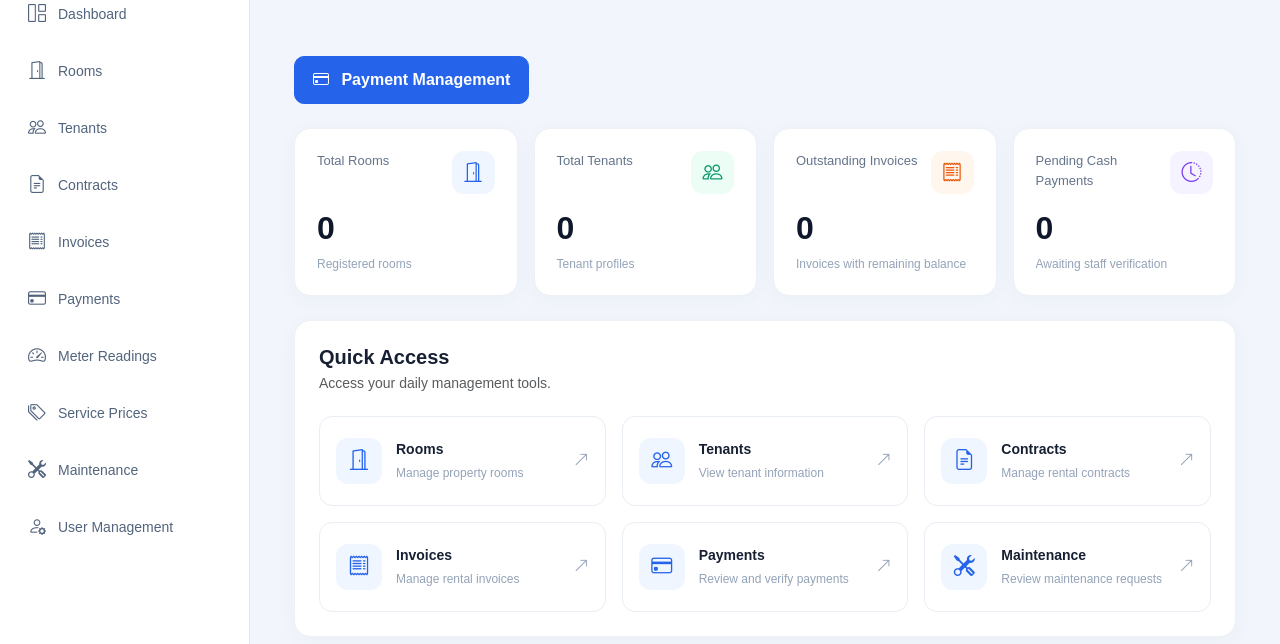
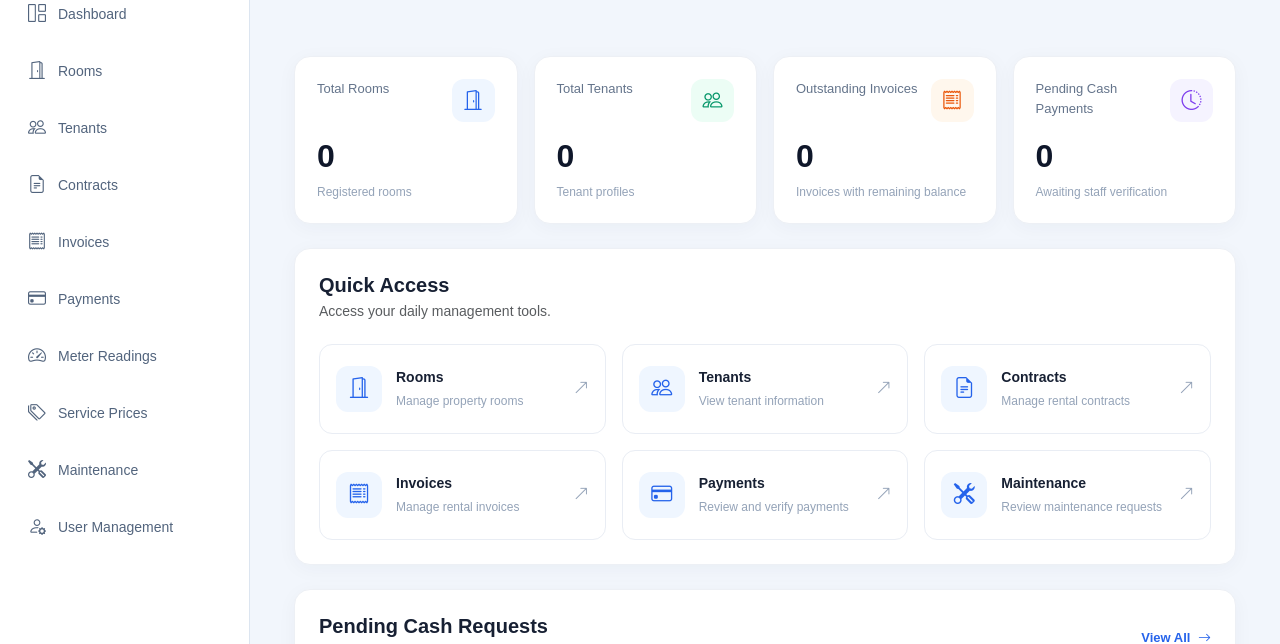
Before and after one commit to imthetwo/ihouse, an ASP.NET Core app: page /Staff/Index in a window 1280 px wide. Shown: the part 105-749 px from the top of the page. Run offline with ASP.NET Core 8, Linux system fonts and the light colour scheme; the visitor is signed in with stand-in values (Sample User, id 1); some libraries are stand-ins or nearby versions.

Commit message:
Remove staff payment shortcut and ignore local artifacts

```diff
--- a/Views/Dashboards/Staff/Index.cshtml
+++ b/Views/Dashboards/Staff/Index.cshtml
@@ -54,17 +54,6 @@
       asp-append-version="true" />
 
 <div class="container-fluid staff-dashboard py-4">
-
-    <!-- HEADER -->
-    <div class="staff-header mb-4">
-        <a asp-controller="Payment"
-           asp-action="Index"
-           class="btn staff-header-action">
-
-            <i class="bi bi-credit-card me-2"></i>
-            Payment Management
-        </a>
-    </div>
 
     @if (TempData["Success"] != null)
     {
```
Also changed, not shown: 1 other file.
